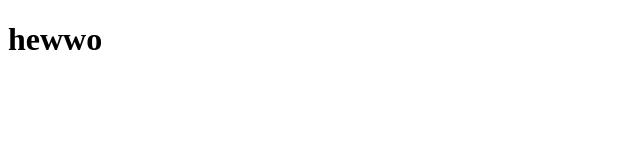
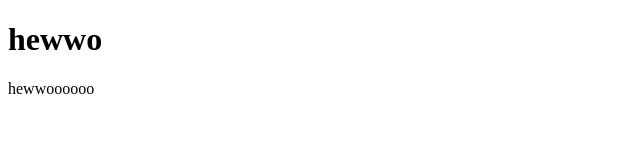
Before and after one commit to devliny/web, a plain HTML site: page index.html in a window 1280 px wide. Shown: the whole page, without its empty margins (0-640 px from the left). Drawn offline with Linux system fonts and the light colour scheme.

Commit message:
will this work from home

```diff
--- a/index.html
+++ b/index.html
@@ -6,5 +6,6 @@
   </head>
   <body>
     <h1>hewwo</h1>
+    <p>hewwoooooo</p>
   </body>
 </html>
```
